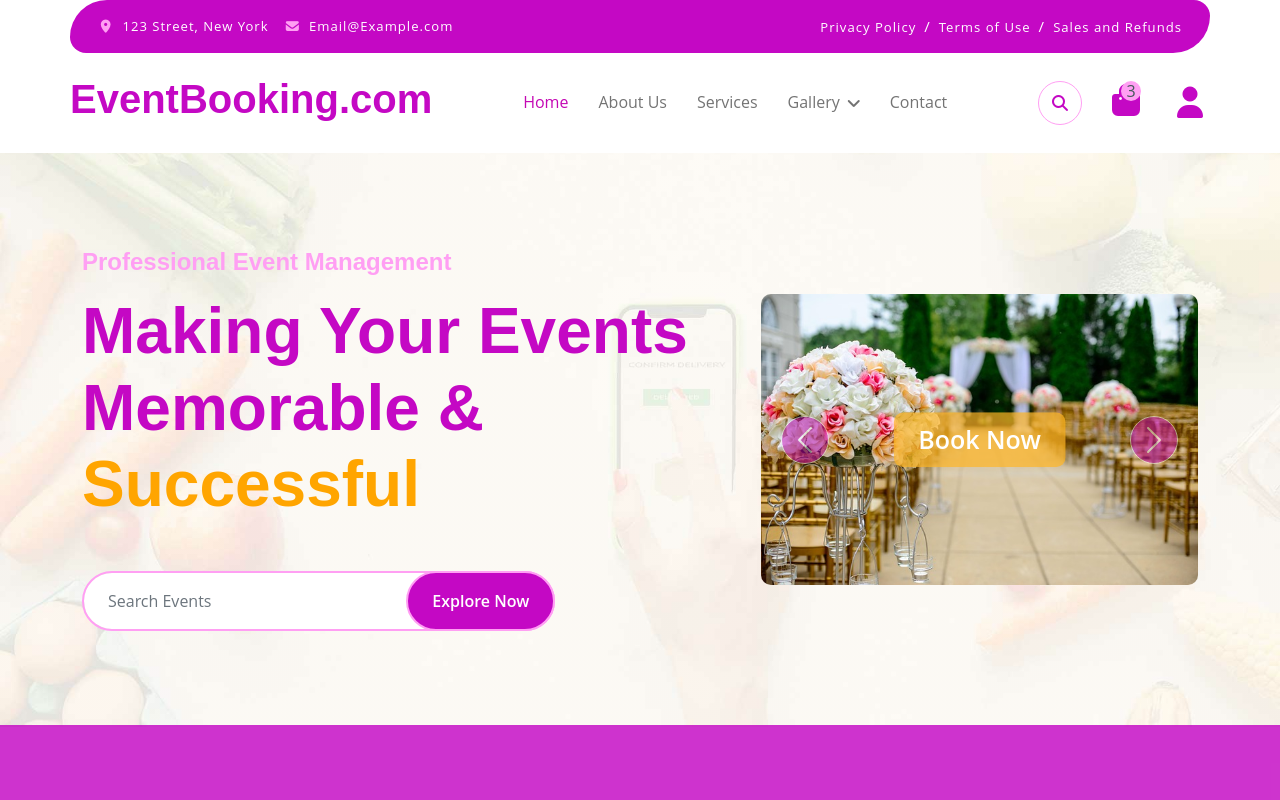
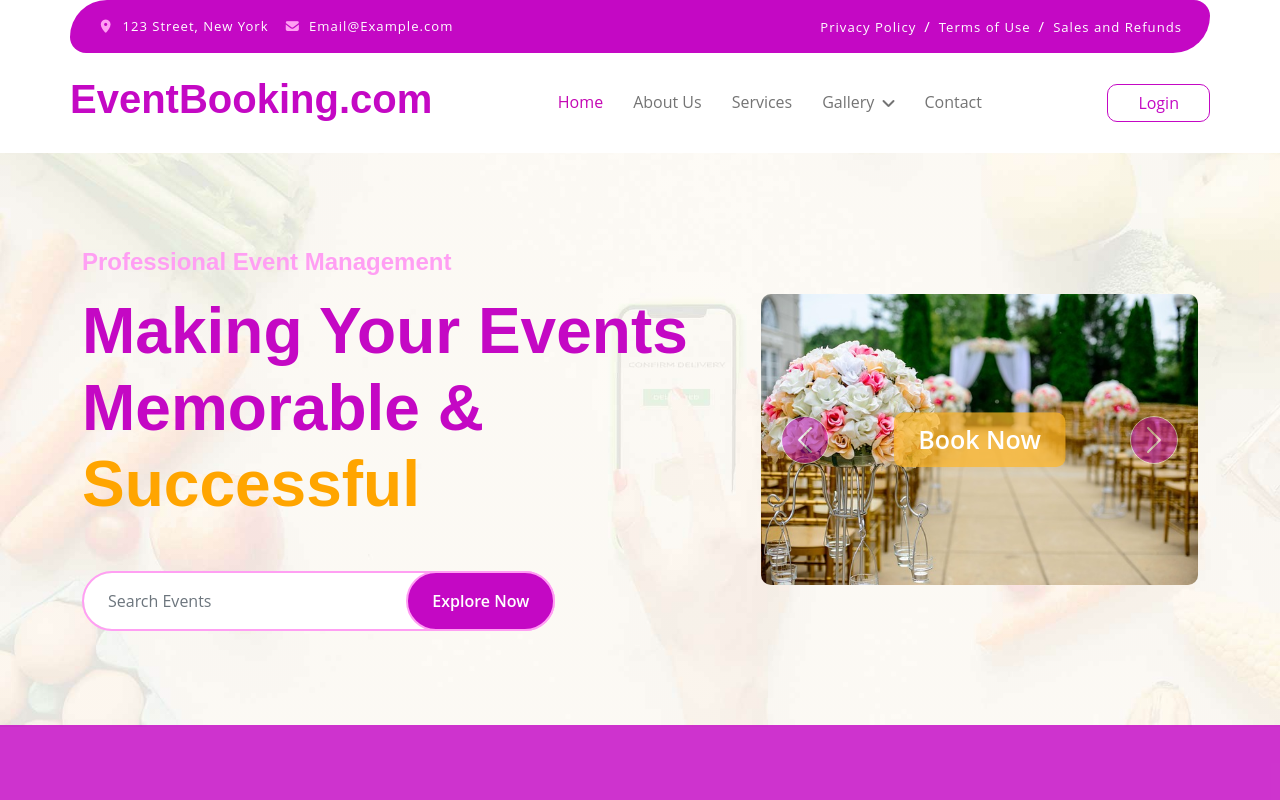
Before and after one commit to shubhamkm5382/Event-Management-Project, a React (Vite) app in the folder Frontend/: page / in a window 1280 px wide. Shown: the top 800 px of the page. Built offline with nearby package versions, Linux system fonts and the light colour scheme.

Commit message:
navbar update

```diff
--- a/Frontend/src/App.css
+++ b/Frontend/src/App.css
@@ -187,6 +187,21 @@
 .carousel-item {
     position: relative;
 }
+
+.my-auto{border: 1px solid #c408c4;
+     /* background-color:#c408c4 ; */
+     padding: 6px 30px;
+     color: #c408c4;
+     border-radius: 10px;
+
+}
+
+.my-auto:hover{
+    background-color: #c408c4;
+    color: white;
+    transition: .7s;
+}
+
 
 .carousel-item a {
     position: absolute;
--- a/Frontend/src/components/header/Header.jsx
+++ b/Frontend/src/components/header/Header.jsx
@@ -96,31 +96,11 @@ const Header = () => {
 
             {/* Right Side Icons */}
             <div className="d-flex m-3 me-0">
-              <button
-                className="btn-search btn border border-secondary btn-md-square rounded-circle bg-white me-4"
-                data-bs-toggle="modal"
-                data-bs-target="#searchModal"
-              >
-                <i className="fas fa-search text-primary"></i>
-              </button>
 
-              <Link to="/cart" className="position-relative me-4 my-auto">
-                <i className="fa fa-shopping-bag fa-2x"></i>
-                <span
-                  className="position-absolute bg-secondary rounded-circle d-flex align-items-center justify-content-center text-dark px-1"
-                  style={{
-                    top: "-5px",
-                    left: "15px",
-                    height: "20px",
-                    minWidth: "20px",
-                  }}
-                >
-                  3
-                </span>
-              </Link>
+
 
               <Link to="/profile" className="my-auto">
-                <i className="fas fa-user fa-2x"></i>
+                Login
               </Link>
             </div>
           </div>
```
Also changed, not shown: Frontend/package.json (+6 -2 lines), 1 other file (tests, documents, lock files or other folders).
